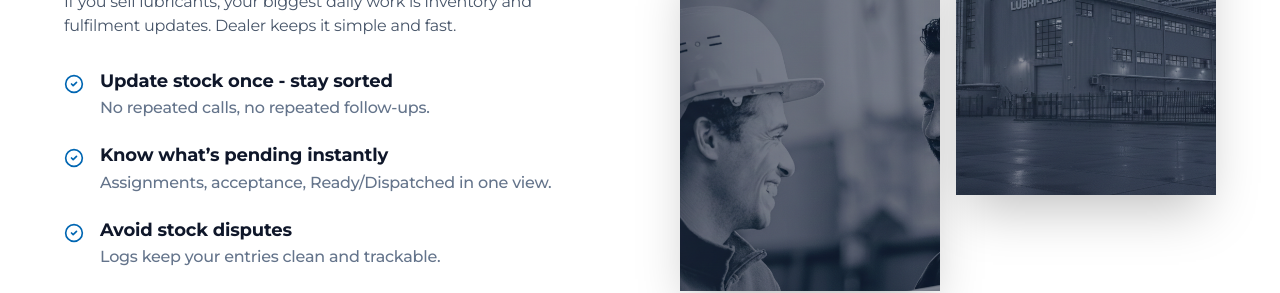
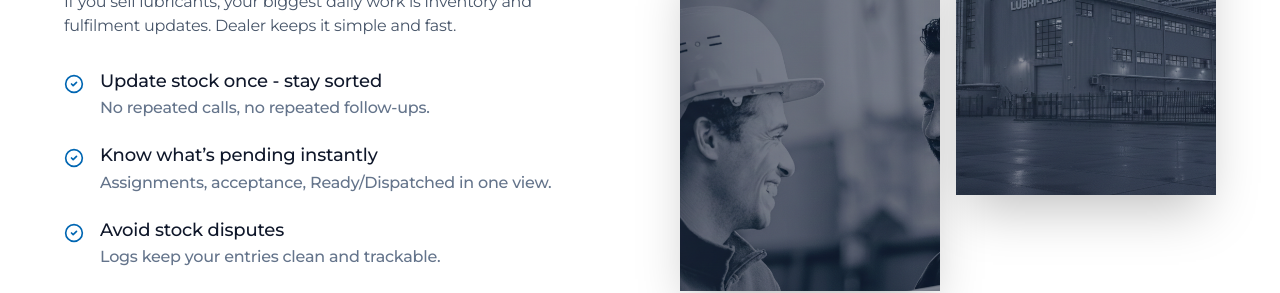
Before and after one commit to aquarioustechnology-alt/Lubricant-Dealer-Platform, a Next.js app: page / in a window 1280 px wide. Shown: the part 1102-1395 px from the top of the page. Built offline with nearby package versions, Linux system fonts and the light colour scheme.

Commit message:
Fix DealerView image sizing proportions and set bullet headings to medium font-weight

```diff
--- a/src/components/layout/LandingPage/BrandView.tsx
+++ b/src/components/layout/LandingPage/BrandView.tsx
@@ -59,7 +59,7 @@ export default function BrandView() {
                                             <CheckCircle2 className="w-5 h-5 text-primary" />
                                         </div>
                                         <div>
-                                            <h4 className="font-bold text-lg text-slate-900 leading-tight mb-1">{item.title}</h4>
+                                            <h4 className="font-medium text-lg text-slate-900 leading-tight mb-1">{item.title}</h4>
                                             <p className="text-slate-500 font-medium">{item.desc}</p>
                                         </div>
                                     </div>
--- a/src/components/layout/LandingPage/DealerView.tsx
+++ b/src/components/layout/LandingPage/DealerView.tsx
@@ -59,7 +59,7 @@ export default function DealerView() {
                                             <CheckCircle2 className="w-5 h-5 text-primary" />
                                         </div>
                                         <div>
-                                            <h4 className="font-bold text-lg text-slate-900 leading-tight mb-1">{item.title}</h4>
+                                            <h4 className="font-medium text-lg text-slate-900 leading-tight mb-1">{item.title}</h4>
                                             <p className="text-slate-500 font-medium">{item.desc}</p>
                                         </div>
                                     </div>
@@ -84,7 +84,7 @@ export default function DealerView() {
                     </div>
 
                     {/* Right Image Side - Staggered Grid */}
-                    <div className="flex-1 w-full max-w-md md:max-w-lg lg:max-w-[460px] xl:max-w-[560px] [@media(min-width:1600px)]:max-w-none mx-auto lg:mx-0">
+                    <div className="flex-1 w-full max-w-xl lg:max-w-none mx-auto lg:mx-0">
                         <motion.div
                             initial={{ opacity: 0, scale: 0.95 }}
                             whileInView={{ opacity: 1, scale: 1 }}
```
